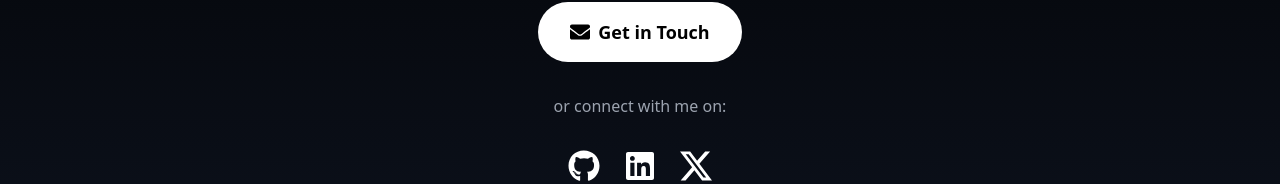
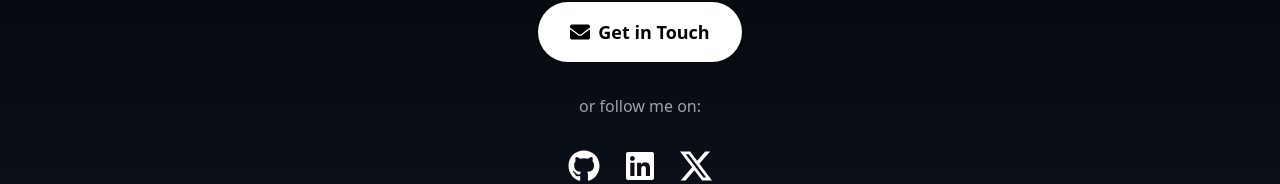
Before and after one commit to DanielMwamba/porfotlio, a Next.js app: page / in a window 1280 px wide. Shown: the part 3739-3923 px from the top of the page. Built offline with nearby package versions, Linux system fonts and the light colour scheme.

Commit message:
fix: update wording in contact component for improved clarity

```diff
--- a/src/app/components/contact.tsx
+++ b/src/app/components/contact.tsx
@@ -50,7 +50,7 @@ const Contact = () => {
             <FaEnvelope className="mr-2" size={20} />
             Get in Touch
           </a>
-          <p className="text-gray-400 ">or connect with me on:</p>
+          <p className="text-gray-400 ">or follow me on:</p>
           <div className="flex space-x-6">
             {reseaux.map((link) => (
               <motion.a
```
